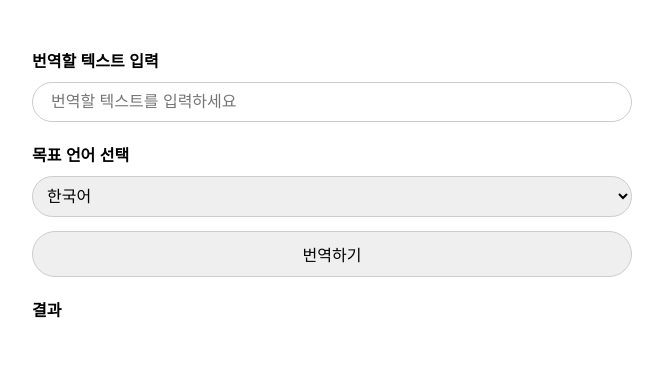
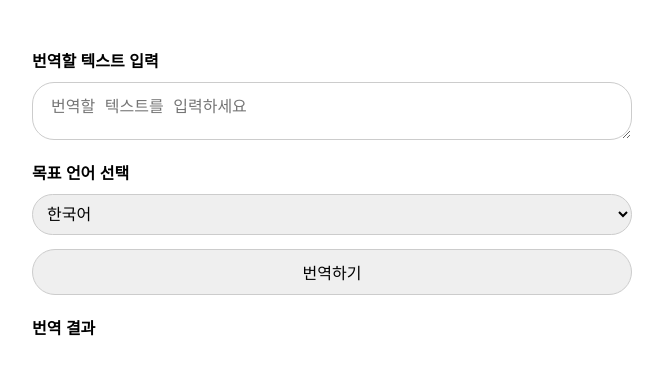
Before and after one commit to baboribo/babo-translate, a SvelteKit app: page / in a window 1280 px wide. Shown: the top 374 px of the page, without its empty margins (308-971 px from the left). Built offline with nearby package versions, Linux system fonts and the light colour scheme.

Commit message:
fix: 입력 필드를 textarea로 변경하고 결과 표시 스타일 일부 수정

```diff
--- a/src/routes/+page.svelte
+++ b/src/routes/+page.svelte
@@ -24,7 +24,7 @@
 
 <div class="back-container">
   <h4>번역할 텍스트 입력</h4>
-  <input class="text-input" type="text" bind:value={inputText} placeholder="번역할 텍스트를 입력하세요" />
+  <textarea class="textarea-input" bind:value={inputText} placeholder="번역할 텍스트를 입력하세요"></textarea>
   <h4>목표 언어 선택</h4>
   <select bind:value={targetLang}>
     <option value="en">영어</option>
@@ -34,8 +34,8 @@
     <!-- 필요하면 더 추가 -->
   </select>
   <button on:click={translate}>번역하기</button>
-  <h4>결과</h4>
-  <p>{result}</p>
+  <h4>번역 결과</h4>
+  <p class="bigtext">{result}</p>
   {#if loading}
     <p>생각 중...</p>
   {/if}
@@ -50,13 +50,13 @@
     padding: 20px;
     font-family: Arial, sans-serif;
   }
-  .text-input {
+  .textarea-input {
     padding: 10px 18px;
     margin-bottom: 0px;
     margin-top: 10px;
     font-size: 16px;
     border: 1px solid #ccc;
-    border-radius: 30px;
+    border-radius: 22px;
   }
   button {
     padding: 10px 20px;
@@ -81,4 +81,10 @@
     margin-top: 20px;
     margin-bottom: 0px;
   }
+  .bigtext {
+    font-size: 22px;
+    margin-top: 10px;
+    margin-bottom: 20px;
+    color: #333;
+  }
 </style>
--- a/src/routes/translate/+server.ts
+++ b/src/routes/translate/+server.ts
@@ -26,6 +26,6 @@ export async function POST({ request }) {
   });
 
   // 프롬프트에 따라 반환 구조가 다를 수 있으니, 적절히 수정 필요
-  const translation = response.output_text ?? '';
+  const translation = response.output_text.replace(/^\n+|\n+$/g, '') ?? '';
   return json({ translation });
 }
```
